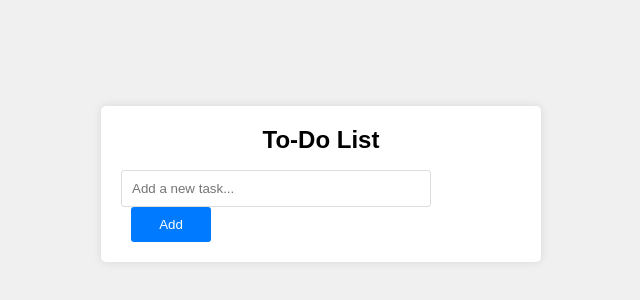
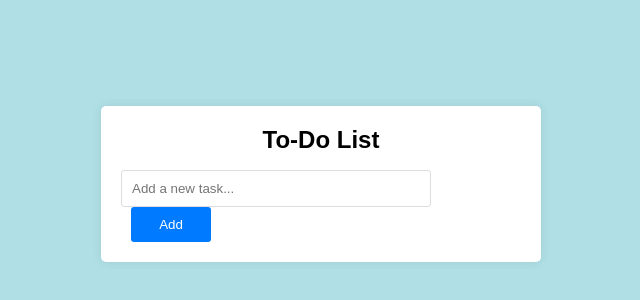
Before and after one commit to Riti-Riti/ToDo, a plain HTML site: page index.html in a window 1280 px wide. Shown: the part 216-516 px from the top of the page, without its empty margins (319-959 px from the left). Drawn offline with Linux system fonts and the light colour scheme.

Commit message:
Update the bg color

```diff
--- a/index.html
+++ b/index.html
@@ -6,7 +6,7 @@
     <title>To-Do List Application</title>
     <link rel="stylesheet" href="style.css">
 </head>
-<body bgcolor="lightgreen">
+<body style="background-color:powderblue;">
     <div class="container">
         <h1>To-Do List</h1>
         <input type="text" id="taskInput" placeholder="Add a new task...">
```
